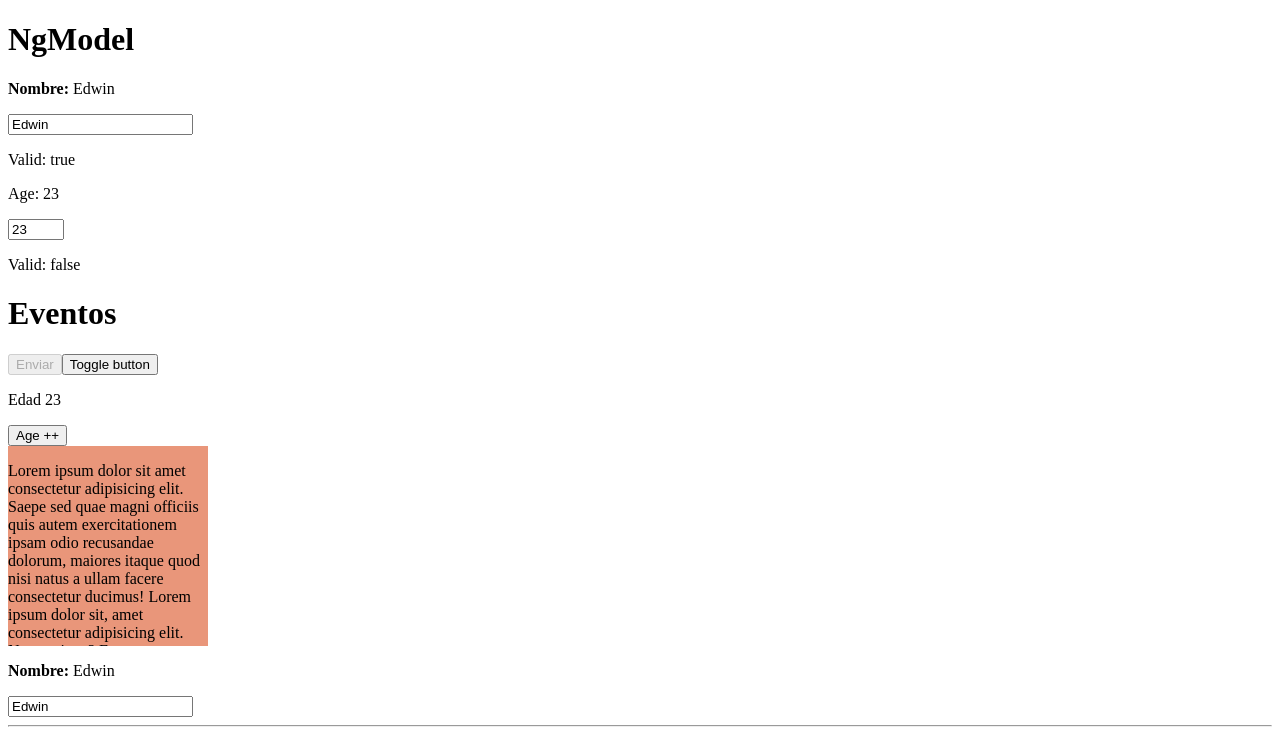
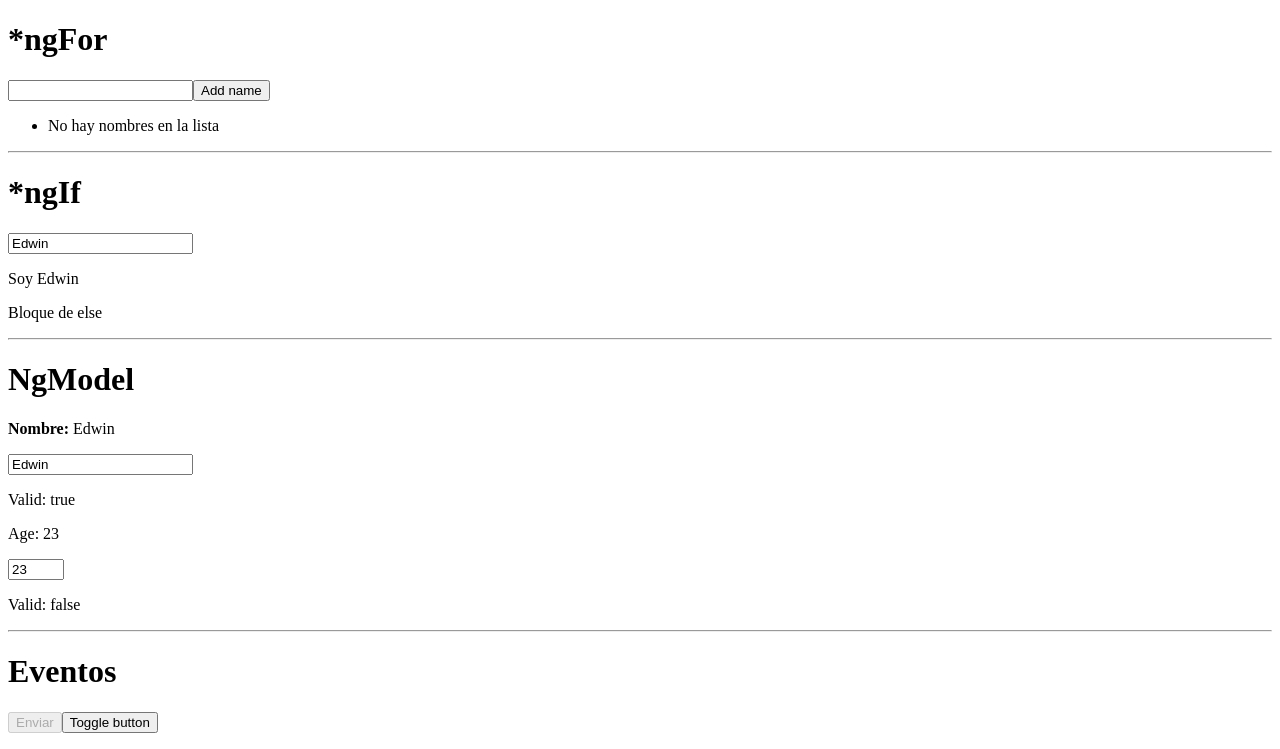
Before and after one commit to M8-Lovelace/test-angular, an Angular app: page / in a window 1280 px wide. Shown: the top 749 px of the page. Built offline with nearby package versions, Linux system fonts and the light colour scheme.

Commit message:
chore: add explanation *ngFor and *ngIf

```diff
--- a/angular.json
+++ b/angular.json
@@ -100,5 +100,8 @@
         }
       }
     }
+  },
+  "cli": {
+    "analytics": false
   }
 }
--- a/src/app/app.component.html
+++ b/src/app/app.component.html
@@ -1,3 +1,25 @@
+<!-- *ngFor -->
+<h1>*ngFor</h1>
+<input type="text" required [(ngModel)]="newName">
+<button (click)="addName()">Add name</button>
+<ul>
+  <li *ngIf="names.length == 0">No hay nombres en la lista</li>
+  <li *ngFor="let name of names; index as i">
+    {{i+1}} - {{name}} - {{emojis[i]}}
+  </li>
+</ul>
+<hr>
+
+<!-- *ngIf -->
+<h1>*ngIf</h1>
+<input type="text" required [(ngModel)]="person.name">
+<p *ngIf="person.name === 'Edwin'">Soy Edwin</p>
+<p *ngIf="person.name === 'Jesus' && person.age === 23; else elseBlock">Soy Jesus</p>
+<ng-template #elseBlock>
+  <p>Bloque de else</p>
+</ng-template>
+<hr>
+
 <!-- Ng model -->
 <h1>NgModel</h1>
 <p><b>Nombre: </b> {{person.name}}</p>
@@ -6,6 +28,7 @@
 <p>Age: {{person.age}}</p>
 <input type="number" max="18" min="10" required #ageInput="ngModel" [(ngModel)]="person.age">
 <p>Valid: {{ageInput.valid}}</p>
+<hr>
 
 <!-- EVENTOS DINAMICOS -->
 <h1>Eventos</h1>
--- a/src/app/app.component.ts
+++ b/src/app/app.component.ts
@@ -17,6 +17,11 @@ export class AppComponent {
     avatar :  'https://source.unsplash.com/random'
   }
 
+  // names: (string | number)[] = [12, 'Laura', 'Ximena']
+  names: string [] = [];
+  emojis = [ '😂' , '🐦', '🐳','🌮', '💚']
+  newName = '';
+
   toggleButton(){
     this.btnDisable = !this.btnDisable;
   }
@@ -34,4 +39,8 @@ export class AppComponent {
     const element = event.target as HTMLInputElement;
     this.person.name = element.value;
   }
+
+  addName(){
+    this.names.push(this.newName);
+  }
 }
```
